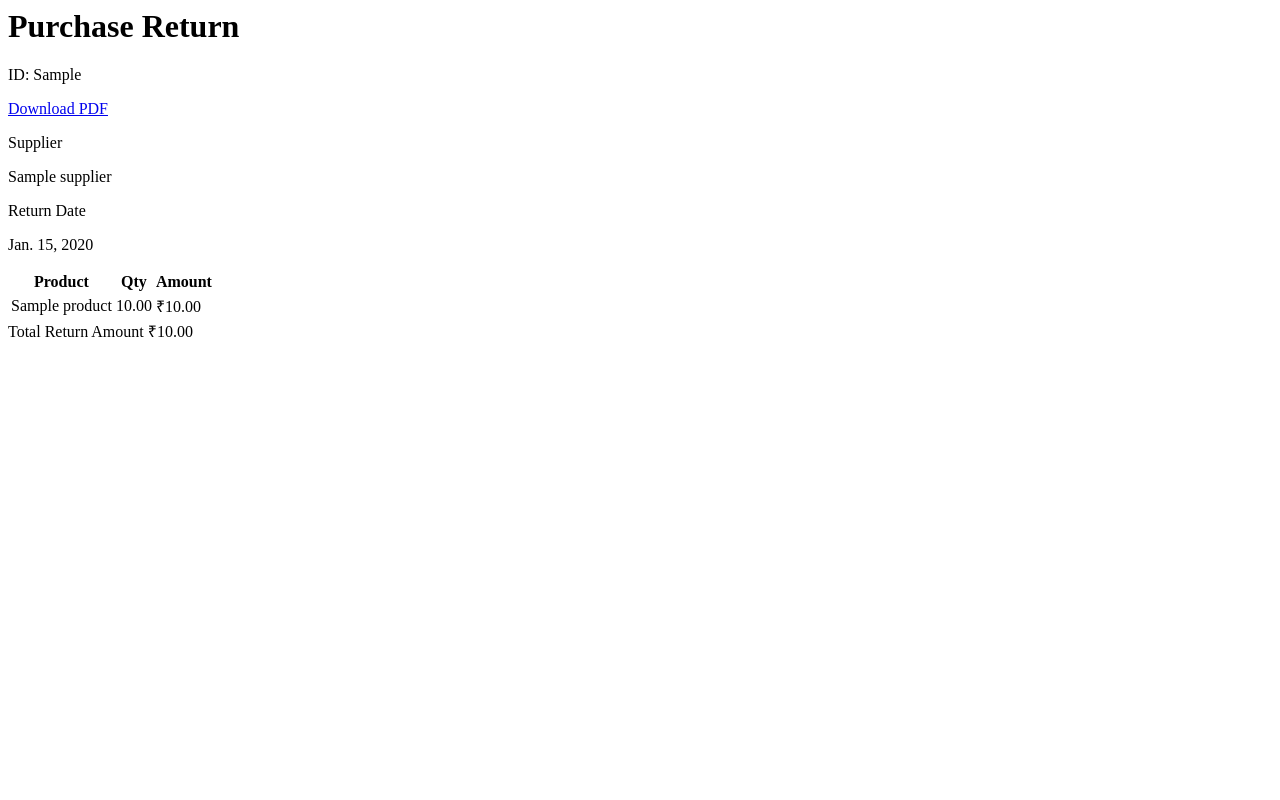
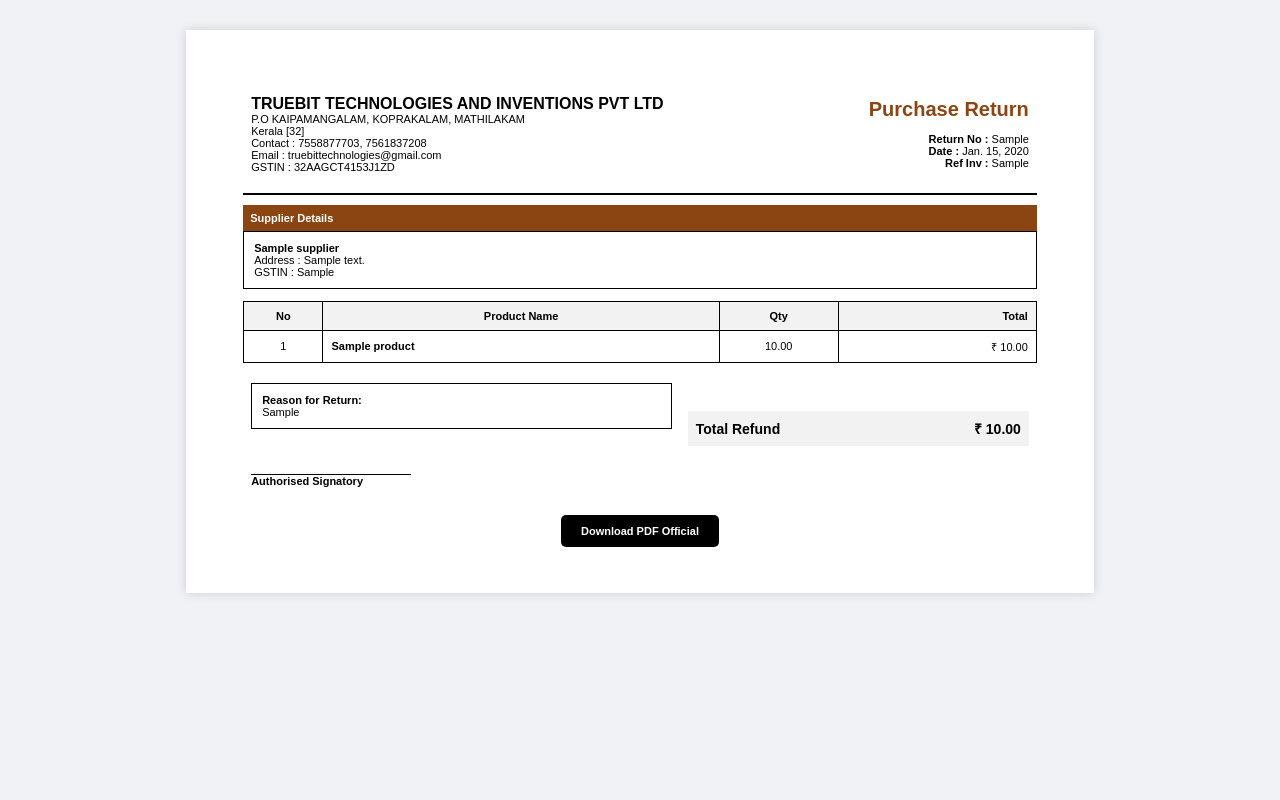
Before and after one commit to Adithajayan/trueapps, a Django app: page /purchase/returns/view/1/ in a window 1280 px wide. Run offline with Django 5.2, Linux system fonts and the light colour scheme; tables that the repository leaves empty hold one stand-in row (values such as "Sample post"); data that the repository does not hold is empty.

Commit message:
Added view design

```diff
--- a/templates/purchase/purchase_return_view.html
+++ b/templates/purchase/purchase_return_view.html
@@ -1,53 +1,123 @@
-<!-- purchase/purchase_return_view.html -->
-<div class="max-w-4xl mx-auto p-8 bg-white shadow-sm rounded-lg border border-gray-100">
-    <div class="flex justify-between items-center mb-10">
-        <div>
-            <h1 class="text-2xl font-bold tracking-tight text-gray-900">Purchase Return</h1>
-            <p class="text-sm text-gray-500">ID: {{ return.return_no }}</p>
-        </div>
-        <div class="text-right">
-            <a href="{% url 'purchase_return_pdf' return.id %}" class="px-5 py-2 bg-black text-white rounded-full text-sm font-medium hover:bg-gray-800 transition">
-                Download PDF
-            </a>
-        </div>
+{% load static %}
+<!DOCTYPE html>
+<html>
+<head>
+<meta charset="utf-8">
+<title>Purchase Return - {{ return.return_no }}</title>
+
+<style>
+/* ... (Nee thanna same CSS styles ivide use cheyyam) ... */
+@page { size: A4; margin: 20mm 12mm 25mm 12mm; }
+body { font-family: Arial, sans-serif; font-size: 11px; margin:0; }
+.company-name{ font-size:16px; font-weight:bold; }
+.invoice-title{ font-size:20px; font-weight:bold; color:#8B4513; } /* Return-u vendi Brown color */
+table{ width:100%; border-collapse:collapse; margin-bottom:12px; }
+th,td{ border:1px solid #000; padding:8px; }
+.no-border td{ border:none!important; }
+.customer-title{ background:#8B4513; color:#fff; font-weight:bold; padding:7px; }
+.box{ border:1px solid #000; padding:10px; margin-bottom:12px; }
+.bold{ font-weight:bold; }
+.right{ text-align:right; }
+.center{ text-align:center; }
+
+@media screen{
+    body{ background:#f0f2f5; padding:30px; }
+    .preview{ width:210mm; margin:auto; background:#fff; padding:15mm; box-shadow:0 0 10px rgba(0,0,0,.15); }
+}
+</style>
+</head>
+
+<body>
+
+<div class="preview">
+
+<!-- ================= HEADER ================= -->
+<table class="no-border">
+<tr>
+<td width="65%">
+<div class="company-name">TRUEBIT TECHNOLOGIES AND INVENTIONS PVT LTD</div>
+P.O KAIPAMANGALAM, KOPRAKALAM, MATHILAKAM<br>
+Kerala [32]<br>
+Contact : 7558877703, 7561837208<br>
+Email : truebittechnologies@gmail.com<br>
+GSTIN : 32AAGCT4153J1ZD
+</td>
+
+<td width="35%" class="right">
+<div class="invoice-title">Purchase Return</div><br>
+<b>Return No :</b> {{ return.return_no }}<br>
+<b>Date :</b> {{ return.return_date }}<br>
+<b>Ref Inv :</b> {{ return.purchase.invoice_no }}
+</td>
+</tr>
+</table>
+
+<hr style="border:0.6px solid #000;margin:10px 0;">
+
+<!-- ================= SUPPLIER ================= -->
+<div class="customer-title">Supplier Details</div>
+<div class="box">
+<div class="bold">{{ return.purchase.supplier.name }}</div>
+{% if return.purchase.supplier.address %}Address : {{ return.purchase.supplier.address }}<br>{% endif %}
+{% if return.purchase.supplier.gstin %}GSTIN : {{ return.purchase.supplier.gstin }}{% endif %}
 </div>
 
-    <div class="grid grid-cols-2 gap-8 mb-10 border-b pb-8">
-        <div>
-            <p class="text-xs uppercase tracking-widest text-gray-400 font-semibold mb-2">Supplier</p>
-            <p class="font-medium">{{ return.purchase.supplier.name }}</p>
-        </div>
-        <div class="text-right">
-            <p class="text-xs uppercase tracking-widest text-gray-400 font-semibold mb-2">Return Date</p>
-            <p class="font-medium">{{ return.return_date }}</p>
-        </div>
-    </div>
-
-    <table class="w-full mb-10">
+<!-- ================= PRODUCT TABLE ================= -->
+<table>
 <thead>
-            <tr class="text-left border-b border-gray-100">
-                <th class="py-4 font-semibold text-gray-600">Product</th>
-                <th class="py-4 font-semibold text-gray-600 text-center">Qty</th>
-                <th class="py-4 font-semibold text-gray-600 text-right">Amount</th>
+<tr style="background:#f2f2f2;">
+<th width="10%">No</th>
+<th width="50%">Product Name</th>
+<th width="15%">Qty</th>
+<th width="25%" class="right">Total</th>
 </tr>
 </thead>
+
 <tbody>
-            {% for item in return.return_items.all %}
-            <tr class="border-b border-gray-50">
-                <td class="py-4">{{ item.purchase_item.product.name }}</td>
-                <td class="py-4 text-center">{{ item.qty }}</td>
-                <td class="py-4 text-right">₹{{ item.total }}</td>
+{% for i in return.return_items.all %}
+<tr>
+<td class="center">{{ forloop.counter }}</td>
+<td class="bold">{{ i.purchase_item.product.name }}</td>
+<td class="center">{{ i.qty }}</td>
+<td class="right">₹ {{ i.total }}</td>
 </tr>
 {% endfor %}
 </tbody>
 </table>
 
-    <div class="flex justify-end">
-        <div class="w-64">
-            <div class="flex justify-between py-2">
-                <span class="text-gray-500">Total Return Amount</span>
-                <span class="font-bold text-xl">₹{{ return.total_return_amount }}</span>
+<!-- ================= TOTAL & REASON ================= -->
+<table class="no-border">
+<tr>
+<td width="55%">
+    {% if return.reason %}
+    <div class="box">
+        <b>Reason for Return:</b><br>
+        {{ return.reason }}
     </div>
+    {% endif %}
+    <div style="margin-top:45px;border-top:1px solid #000;width:160px;">
+    <b>Authorised Signatory</b>
     </div>
+</td>
+
+<td width="45%">
+<table>
+<tr class="bold" style="background:#f2f2f2; font-size: 14px;">
+<td>Total Refund</td>
+<td class="right text-success">₹ {{ return.total_return_amount }}</td>
+</tr>
+</table>
+</td>
+</tr>
+</table>
+
+<!-- PDF Download Button (Only visible on Screen) -->
+<div class="center" style="margin-top: 30px; display: block;" id="download-btn">
+    <a href="{% url 'purchase_return_pdf' return.id %}" style="background: #000; color: #fff; padding: 10px 20px; text-decoration: none; border-radius: 5px; font-weight: bold;">
+        Download PDF Official
+    </a>
 </div>
+
 </div>
+</body>
+</html>
```
Lines whose indentation alone changed are shown as unchanged.
